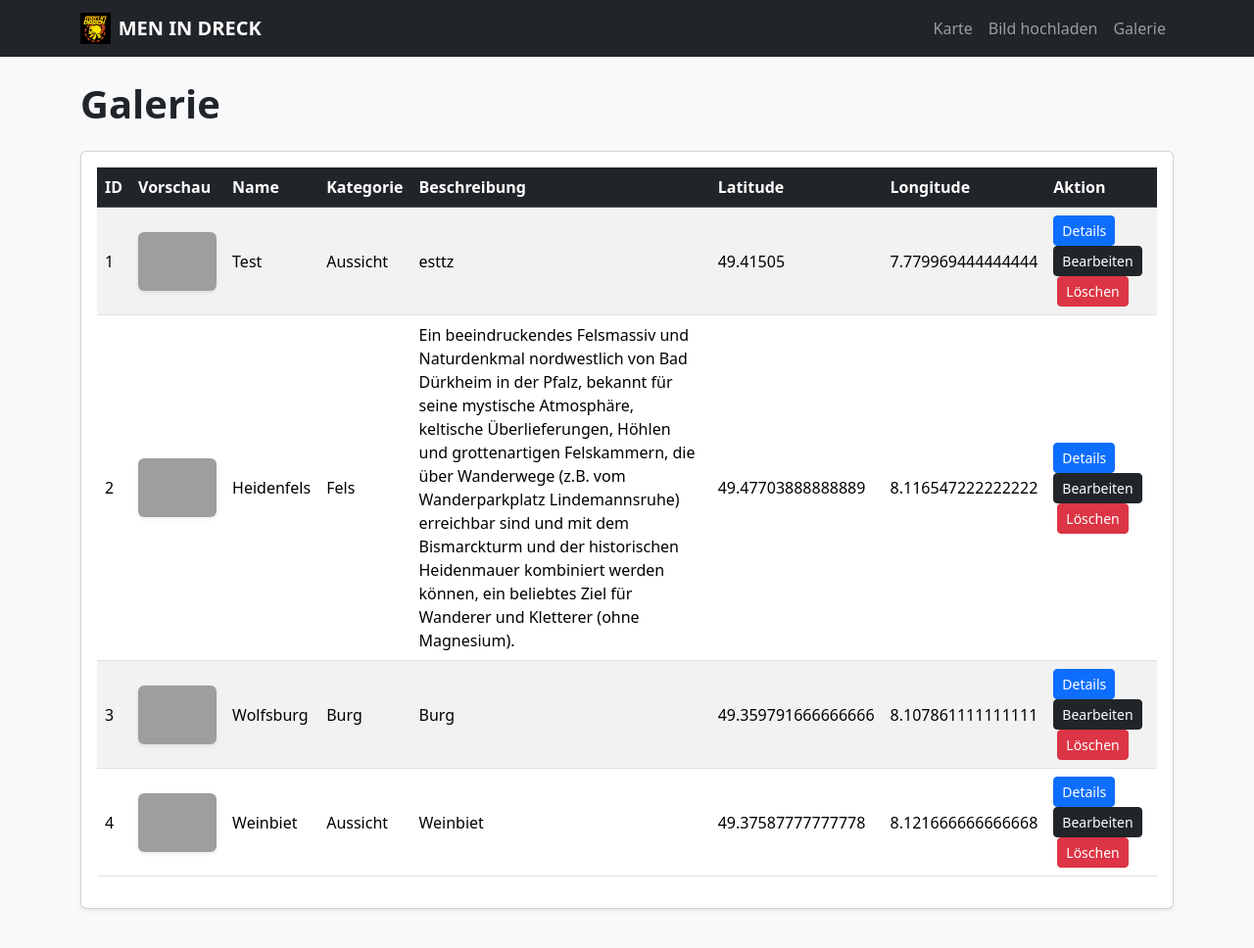
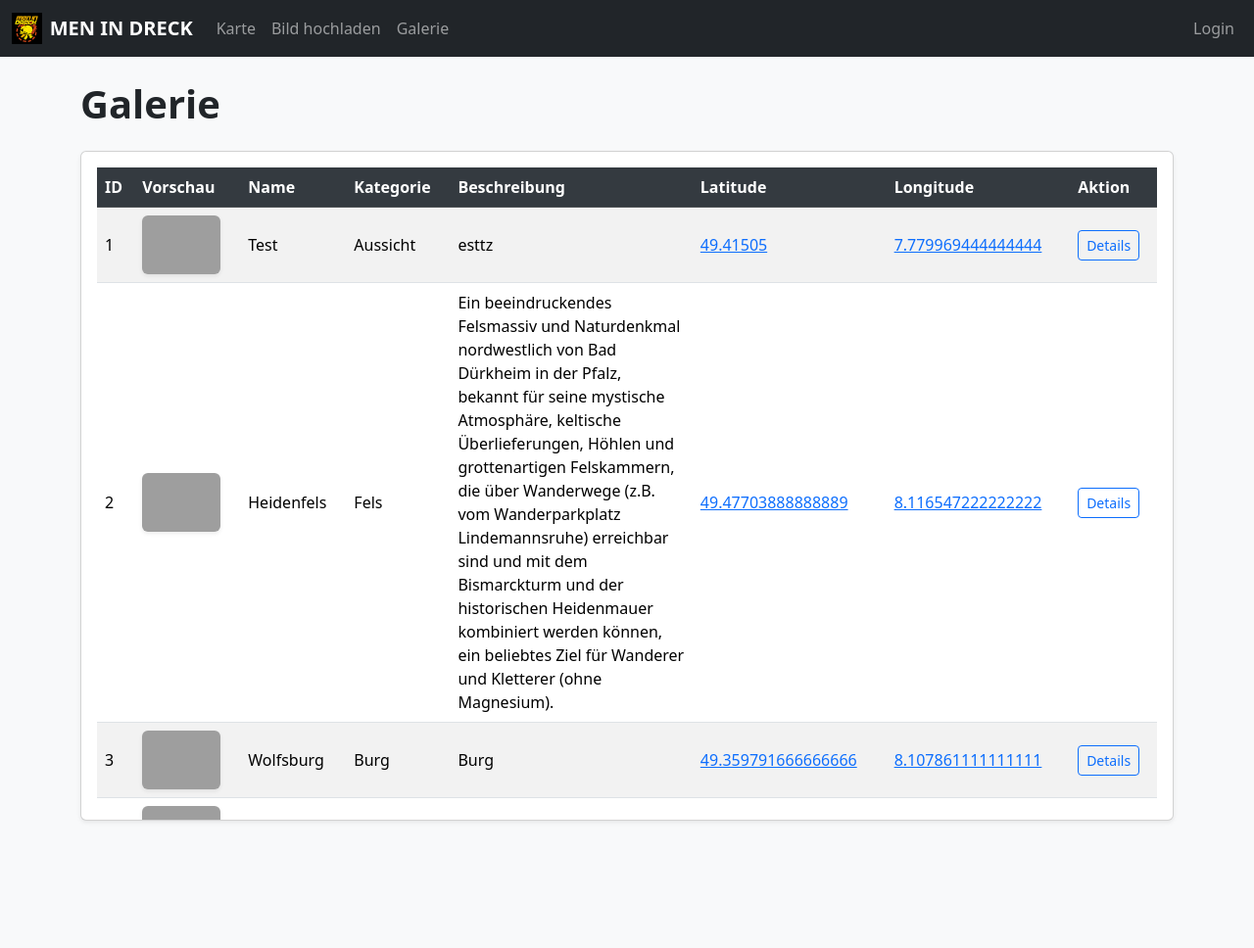
Before and after one commit to edemey4711/MID, a Flask app: page /gallery in a window 1280 px wide. Shown: the top 968 px of the page at 98% size. Run offline with Flask 3, Linux system fonts and the light colour scheme; data comes from the database, SQL or seed files in the repository; both versions use the stored data as it was after the commit; grey boxes are pictures that could not be loaded.

Commit message:
Benutzer Login

```diff
--- a/app.py
+++ b/app.py
@@ -7,10 +7,15 @@ from PIL.ExifTags import TAGS, GPSTAGS
 import pillow_heif
 from PIL import ImageOps
 from datetime import datetime
+from werkzeug.security import generate_password_hash, check_password_hash
+from flask import session, flash
 
 pillow_heif.register_heif_opener()
 
 app = Flask(__name__)
+# Use an environment variable in production. Fallback to a random key for dev.
+app.secret_key = os.environ.get('SECRET_KEY') or os.urandom(24)
+
 app.config['UPLOAD_FOLDER'] = 'static/uploads'
 ALLOWED_CATEGORIES = ["Burg", "Fels", "Kirche", "Aussicht"]
 
@@ -90,20 +95,31 @@ def init_db():
     c = conn.cursor()
 
     # Erzeuge die Tabelle mit dem kanonischen Schema, falls sie nicht existiert
-    c.execute('''CREATE TABLE IF NOT EXISTS images (
-        id INTEGER PRIMARY KEY AUTOINCREMENT,
-        name TEXT NOT NULL,
-        description TEXT,
-        category TEXT,
-        filepath TEXT NOT NULL,
-        latitude REAL,
-        longitude REAL,
-        upload_date TEXT,
-        upload_time TEXT,
-        exif_date TEXT,
-        exif_time TEXT,
-        uploaded_at TIMESTAMP DEFAULT CURRENT_TIMESTAMP
-    )''')
+    conn.execute("""
+    CREATE TABLE IF NOT EXISTS images (
+      id INTEGER PRIMARY KEY AUTOINCREMENT,
+      name TEXT NOT NULL,
+      description TEXT,
+      category TEXT,
+      filepath TEXT NOT NULL,
+      latitude REAL,
+      longitude REAL,
+      upload_date TEXT,
+      upload_time TEXT,
+      exif_date TEXT,
+      exif_time TEXT,
+      uploaded_at TIMESTAMP DEFAULT CURRENT_TIMESTAMP
+    )
+    """)
+    # ensure users table exists
+    conn.execute("""
+    CREATE TABLE IF NOT EXISTS users (
+      id INTEGER PRIMARY KEY AUTOINCREMENT,
+      username TEXT UNIQUE NOT NULL,
+      password_hash TEXT NOT NULL,
+      role TEXT NOT NULL DEFAULT 'uploader'
+    )
+    """)
     conn.commit()
 
     # Falls die Tabelle aus einer älteren Version vorhanden ist, fügen wir fehlende Spalten hinzu
@@ -125,7 +141,6 @@ def init_db():
                 # Best effort: falls ALTER TABLE fehlschlägt, fahren wir fort
                 pass
 
-    conn.commit()
     conn.close()
 
 init_db()
@@ -336,5 +351,36 @@ def detail(image_id):
 
 
 
+@app.route('/login', methods=['GET', 'POST'])
+def login():
+    if request.method == 'POST':
+        user = get_user_by_username(request.form['username'])
+        if user and check_password_hash(user['password_hash'], request.form['password']):
+            session['user_id'] = user['id']
+            session['username'] = user['username']
+            session['role'] = user['role']
+            return redirect(request.args.get('next') or url_for('gallery'))
+        flash('Ungültiger Benutzername oder Passwort', 'danger')
+    return render_template('login.html')
+
+@app.route('/logout')
+def logout():
+    session.clear()
+    return redirect(url_for('gallery'))
+
+def get_user_by_username(username):
+    conn = sqlite3.connect('database.db')
+    cur = conn.execute("SELECT id, username, password_hash, role FROM users WHERE username = ?", (username,))
+    row = cur.fetchone()
+    conn.close()
+    return row and {'id': row[0], 'username': row[1], 'password_hash': row[2], 'role': row[3]}
+
+def create_user(username, password, role='uploader'):
+    pw = generate_password_hash(password)
+    conn = sqlite3.connect('database.db')
+    conn.execute("INSERT INTO users (username, password_hash, role) VALUES (?,?,?)", (username, pw, role))
+    conn.commit()
+    conn.close()
+
 if __name__ == '__main__':
     app.run(host='0.0.0.0', port=5000, debug=True)
--- a/templates/base.html
+++ b/templates/base.html
@@ -52,7 +52,7 @@
 
   <body>
     <nav class="navbar navbar-expand-lg navbar-dark bg-dark">
-      <div class="container">
+      <div class="container-fluid">
         <!-- Logo + Schriftzug -->
         <a
           class="navbar-brand fw-bold d-flex align-items-center"
@@ -78,7 +78,7 @@
         </button>
 
         <div class="collapse navbar-collapse" id="navbarNav">
-          <ul class="navbar-nav ms-auto">
+          <ul class="navbar-nav me-auto">
             <li class="nav-item">
               <a class="nav-link" href="{{ url_for('map') }}">Karte</a>
             </li>
@@ -89,6 +89,17 @@
 
             <li class="nav-item">
               <a class="nav-link" href="{{ url_for('gallery') }}">Galerie</a>
+            </li>
+          </ul>
+
+          <!-- rechte Nav (Login/Logout) -->
+          <ul class="navbar-nav ms-auto">
+            <li class="nav-item">
+              {% if session.username %}
+                <a class="nav-link" href="{{ url_for('logout') }}">Logout ({{ session.username }})</a>
+              {% else %}
+                <a class="nav-link" href="{{ url_for('login') }}">Login</a>
+              {% endif %}
             </li>
           </ul>
         </div>
--- a/templates/edit.html
+++ b/templates/edit.html
@@ -32,12 +32,14 @@
             <div class="row">
                 <div class="col-md-6 mb-3">
                     <label class="form-label fw-semibold">Latitude</label>
-                    <input class="form-control" type="text" name="lat" value="{{ image[5] }}">
+                    <input class="form-control" type="text" name="lat" value="{{ image[5] }}" readonly>
+                    <div class="form-text text-muted">Latitude ist schreibgeschützt und wird beim Speichern beibehalten.</div>
                 </div>
 
                 <div class="col-md-6 mb-3">
                     <label class="form-label fw-semibold">Longitude</label>
-                    <input class="form-control" type="text" name="lng" value="{{ image[6] }}">
+                    <input class="form-control" type="text" name="lng" value="{{ image[6] }}" readonly>
+                    <div class="form-text text-muted">Longitude ist schreibgeschützt und wird beim Speichern beibehalten.</div>
                 </div>
             </div>
 
--- a/templates/gallery.html
+++ b/templates/gallery.html
@@ -2,16 +2,53 @@
 
 <h1 class="mb-4 fw-bold">Galerie</h1>
 
+<!-- Responsive Verbesserungen -->
+<style>
+  /* Scrollbarer Bereich mit Sticky-Header */
+  .table-responsive.custom-table {
+    max-height: 65vh;
+    overflow: auto;
+  }
+  .table-responsive.custom-table thead th {
+    position: sticky;
+    top: 0;
+    z-index: 10;
+    background: #343a40; /* passt zur table-dark */
+    color: #fff;
+  }
+
+  /* Mobile-Optimierungen */
+  @media (max-width: 575.98px) {
+    .gallery-action .btn {
+      display: block;
+      width: 100%;
+      margin-bottom: .35rem;
+    }
+    .preview-img {
+      height: 48px;
+    }
+    /* Beschneide lange Namen sauber */
+    .name-truncate {
+      max-width: 140px;
+      display: inline-block;
+      white-space: nowrap;
+      overflow: hidden;
+      text-overflow: ellipsis;
+      vertical-align: middle;
+    }
+  }
+</style>
+
 <div class="card shadow-sm">
-  <div class="card-body table-responsive">
+  <div class="card-body table-responsive custom-table">
     <table class="table table-striped align-middle">
       <thead class="table-dark">
         <tr>
-          <th>ID</th>
+          <th class="d-none d-md-table-cell">ID</th>
           <th>Vorschau</th>
           <th>Name</th>
-          <th>Kategorie</th>
-          <th>Beschreibung</th>
+          <th class="d-none d-md-table-cell">Kategorie</th>
+          <th class="d-none d-md-table-cell">Beschreibung</th>
           <th>Latitude</th>
           <th>Longitude</th>
           <th>Aktion</th>
@@ -21,38 +58,60 @@
       <tbody>
         {% for img in images %}
         <tr>
-          <td>{{ img[0] }}</td>
+          <!-- ID (versteckt auf kleinen Bildschirmen) -->
+          <td class="align-middle d-none d-md-table-cell">{{ img[0] }}</td>
 
-          <td>
-            <img
-              src="/{{ img[4] }}"
-              style="height: 60px"
-              class="rounded shadow-sm"
-            />
+          <!-- Vorschau (verlinkt zur Detailseite) -->
+          <td class="align-middle">
+            <a
+              href="{{ url_for('detail', image_id=img[0]) }}"
+              title="Details ansehen"
+              class="d-inline-block"
+              style="cursor: pointer"
+            >
+              <img
+                src="/{{ img[4] }}"
+                style="height: 60px"
+                class="rounded shadow-sm preview-img"
+                alt="{{ img[1] }}"
+              />
+            </a>
           </td>
 
-          <td>{{ img[1] }}</td>
-          <td>{{ img[3] }}</td>
-          <td>{{ img[2] }}</td>
-          <td>{{ img[5] }}</td>
-          <td>{{ img[6] }}</td>
+          <!-- Name (mit Trunkierung auf kleinen Bildschirmen) -->
+          <td class="align-middle">
+            <span class="name-truncate">{{ img[1] }}</span>
+          </td>
 
-          <td>
-            <a
-              href="{{ url_for('detail', image_id=img[0]) }}"
-              class="btn btn-sm btn-primary me-1"
-              >Details</a
-            >
-            <a
-              href="{{ url_for('edit', image_id=img[0]) }}"
-              class="btn btn-sm btn-dark"
-              >Bearbeiten</a
-            >
-            <a
-              href="{{ url_for('delete', image_id=img[0]) }}"
-              class="btn btn-sm btn-danger ms-1"
-              >Löschen</a
-            >
+          <!-- Kategorie und Beschreibung (hidden on xs) -->
+          <td class="align-middle d-none d-md-table-cell">{{ img[3] }}</td>
+          <td class="align-middle d-none d-md-table-cell" style="max-width:220px; overflow:hidden; text-overflow:ellipsis;">
+            {{ img[2] }}
+          </td>
+
+          <!-- Latitude / Longitude: Link zur Map mit focus -->
+          <td class="align-middle">
+            <a href="{{ url_for('map') }}?focus={{ img[0] }}" title="In Karte anzeigen">
+              {{ img[5] if img[5] else "–" }}
+            </a>
+          </td>
+          <td class="align-middle">
+            <a href="{{ url_for('map') }}?focus={{ img[0] }}" title="In Karte anzeigen">
+              {{ img[6] if img[6] else "–" }}
+            </a>
+          </td>
+
+          <!-- Aktion (auf kleinen Geräten Buttons gestapelt) -->
+          <td class="align-middle">
+            <div class="gallery-action d-flex flex-column flex-md-row gap-1 align-items-start">
+              <a href="{{ url_for('detail', image_id=img[0]) }}" class="btn btn-sm btn-outline-primary">Details</a>
+              {% if session.role in ['uploader','admin'] %}
+                <a href="{{ url_for('edit', image_id=img[0]) }}" class="btn btn-sm btn-dark">Bearbeiten</a>
+                <form method="post" action="{{ url_for('delete', image_id=img[0]) }}" style="display:inline;">
+                  <button type="submit" class="btn btn-sm btn-danger" onclick="return confirm('Sicher löschen?')">Löschen</button>
+                </form>
+              {% endif %}
+            </div>
           </td>
         </tr>
         {% endfor %}
```
Also changed, not shown: templates/detail.html (+53 -13 lines), templates/login.html (added, +18 -0 lines), templates/map.html (+14 -0 lines), templates/upload.html (+41 -2 lines), database.db, 1 other file.
